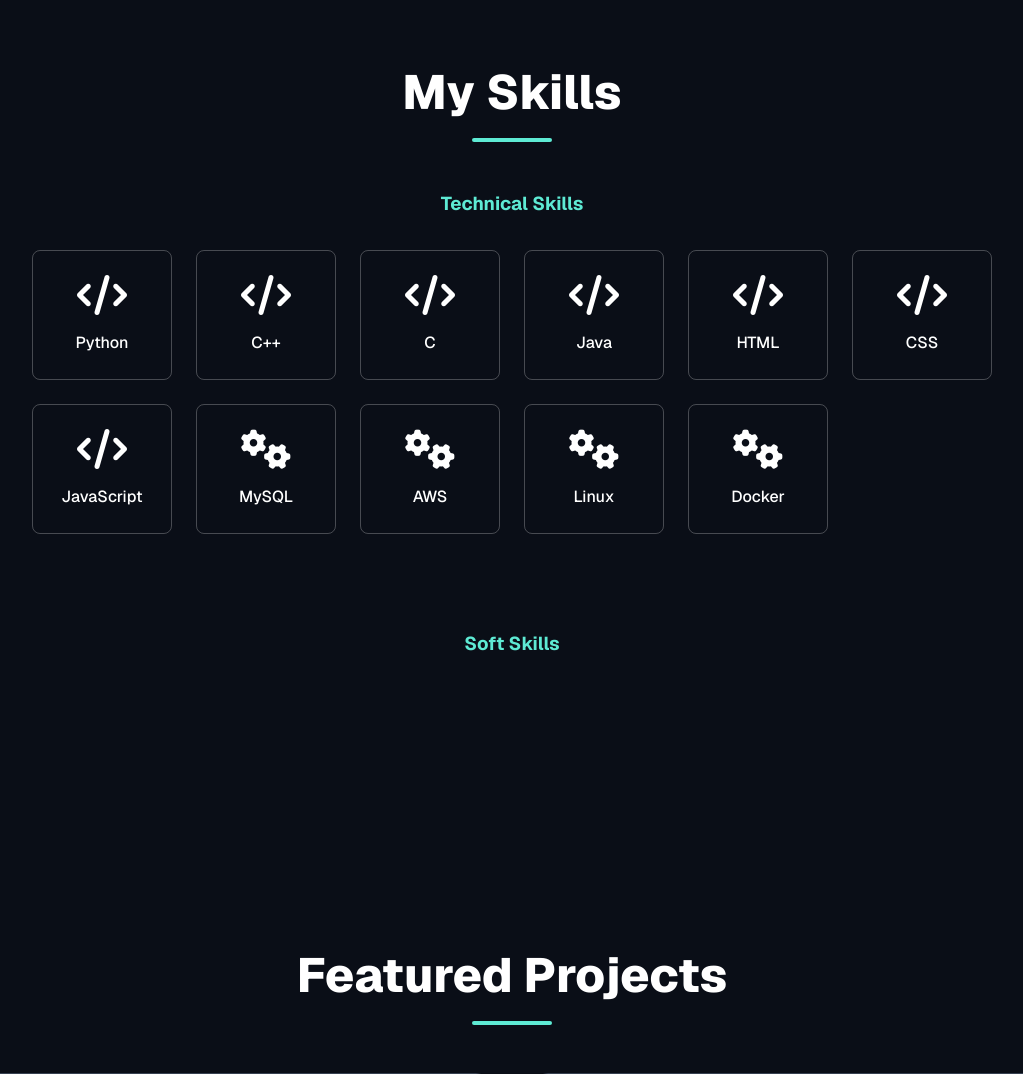
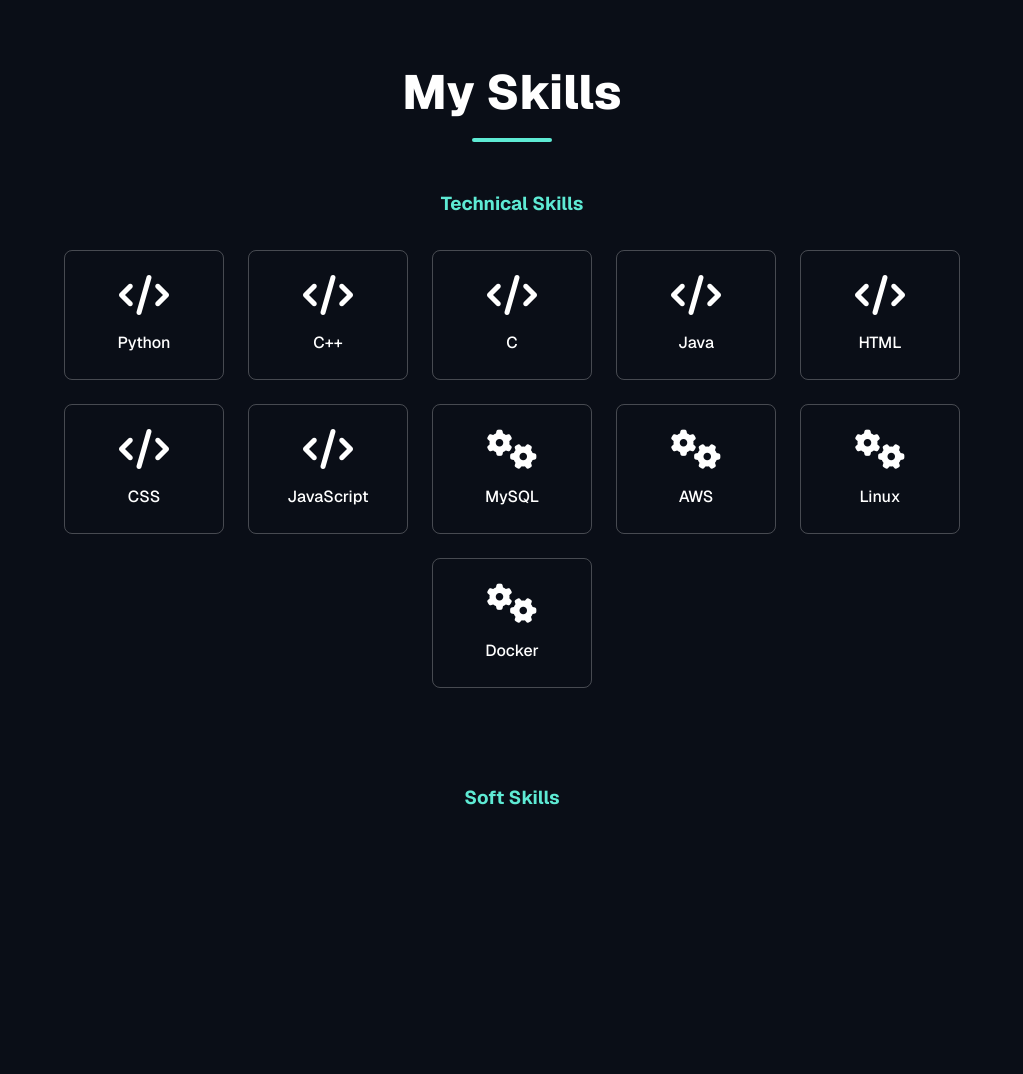
Before and after one commit to Ayush12708/My_Portfolio, a Django app: page / in a window 1280 px wide; the page is wider, and only the part inside the window is pictured. Shown: the part 1419-2493 px from the top of that part, without its empty margins (128-1151 px from the left). Run offline with Django 5.2, Linux system fonts and the light colour scheme; data comes from the database, SQL or seed files in the repository.

Commit message:
Fix CSS grid layout by converting to wrapping flexbox

```diff
--- a/portfolio/static/portfolio/style.css
+++ b/portfolio/static/portfolio/style.css
@@ -617,14 +617,16 @@ footer h2 {
 
 /* New Skill Grid Layout */
 .skill-grid {
-    display: grid;
-    grid-template-columns: repeat(auto-fit, minmax(140px, 1fr));
+    display: flex;
+    flex-wrap: wrap;
+    justify-content: center;
     gap: 1.5rem;
     max-width: 1000px;
     margin: 0 auto 3rem auto;
 }
 
 .skill-box {
+    flex: 0 0 160px;
     background: transparent;
     border: 1px solid rgba(255, 255, 255, 0.25);
     border-radius: 8px;
--- a/portfolio/templates/portfolio/index.html
+++ b/portfolio/templates/portfolio/index.html
@@ -106,7 +106,7 @@
         </div>
 
         <h3 class="subsection-title" style="text-align: center; color: var(--accent-color); margin: 3rem 0 2rem;">Soft Skills</h3>
-        <div class="skill-grid" style="grid-template-columns: repeat(auto-fit, minmax(220px, 1fr));">
+        <div class="skill-grid">
             {% for skill in soft_skills %}
             <div class="skill-box">
                 <i class="{{ skill.icon_class|default:'fas fa-star' }}"></i>
```
